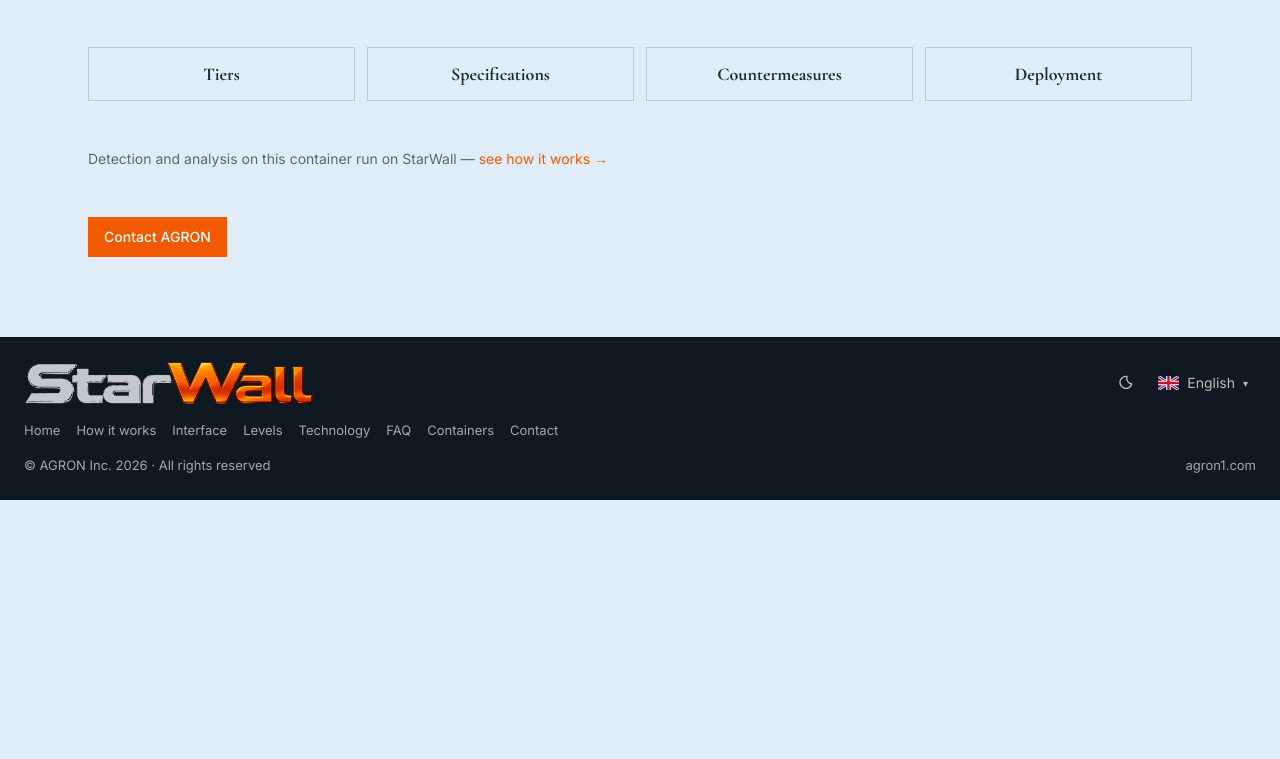
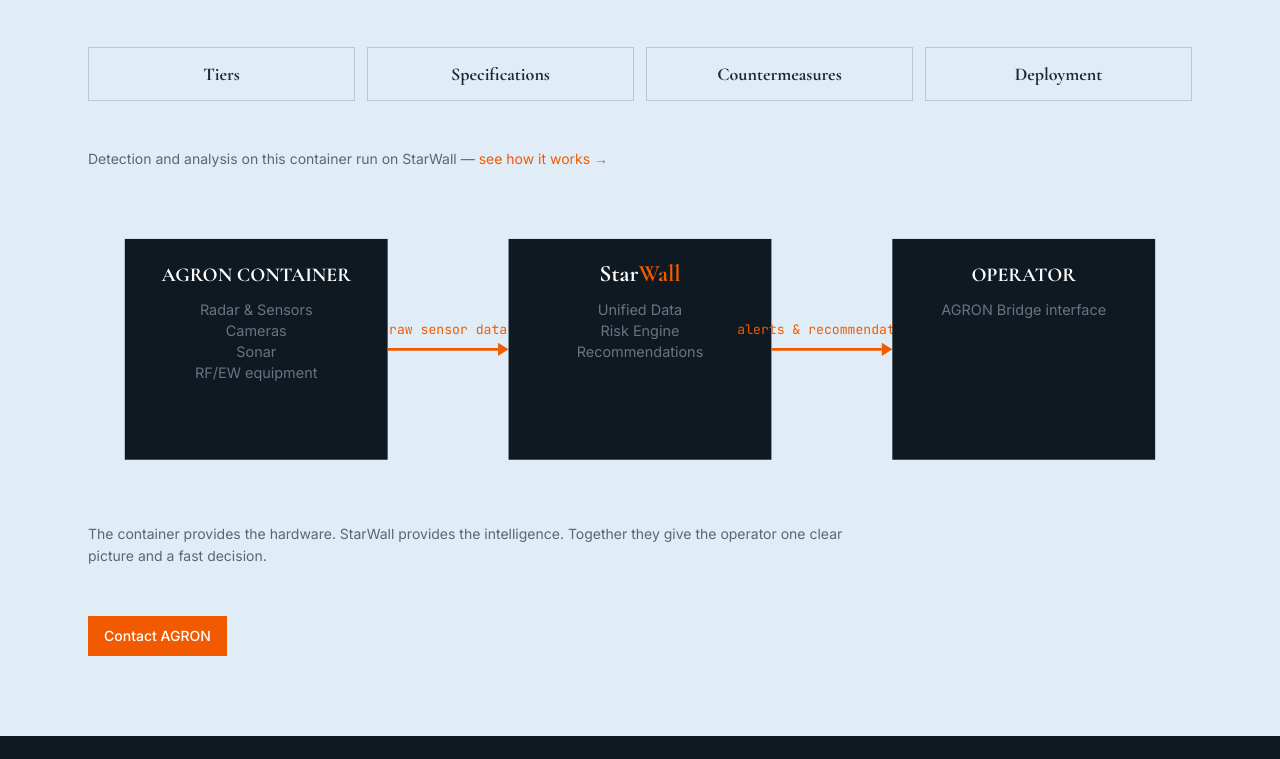
Before and after one commit to mkof14/starwall, a Next.js app: page /containers in a window 1280 px wide. Shown: the part 553-1312 px from the top of the page. Before the commit the page ends 1053 px from the top, so only its background shows below. Built offline with nearby package versions, Linux system fonts and the light colour scheme.

Commit message:
Show how AGRON Containers feed StarWall on the overview
Add a three-box schematic next to the existing StarWall line:
hardware in, intelligence in the middle, operator on Bridge.

Co-authored-by: dnainform <dnainform@gmail.com>

```diff
--- /dev/null
+++ b/src/components/container-connection-diagram.tsx
@@ -0,0 +1,147 @@
+const BOX_W = 200;
+const BOX_H = 168;
+const GAP = 92;
+const PAD = 28;
+
+const WIDTH = PAD * 2 + BOX_W * 3 + GAP * 2;
+const HEIGHT = BOX_H + PAD * 2 + 18;
+
+function Arrow({ x1, x2, y }: { x1: number; x2: number; y: number }) {
+  return (
+    <g>
+      <line x1={x1} y1={y} x2={x2 - 8} y2={y} stroke="#F15A00" strokeWidth="2" />
+      <polygon
+        points={`${x2},${y} ${x2 - 8},${y - 5} ${x2 - 8},${y + 5}`}
+        fill="#F15A00"
+      />
+    </g>
+  );
+}
+
+function Box({
+  x,
+  y,
+  title,
+  lines,
+  starwall,
+}: {
+  x: number;
+  y: number;
+  title: string;
+  lines: readonly string[];
+  starwall?: boolean;
+}) {
+  return (
+    <g>
+      <rect x={x} y={y} width={BOX_W} height={BOX_H} fill="#0F1922" />
+      {starwall ? (
+        <text
+          x={x + BOX_W / 2}
+          y={y + 32}
+          textAnchor="middle"
+          fontFamily="var(--font-cormorant), Georgia, serif"
+          fontSize="18"
+          fontWeight="700"
+        >
+          <tspan fill="#ffffff">Star</tspan>
+          <tspan fill="#F15A00">Wall</tspan>
+        </text>
+      ) : (
+        <text
+          x={x + BOX_W / 2}
+          y={y + 32}
+          textAnchor="middle"
+          fill="#ffffff"
+          fontFamily="var(--font-cormorant), Georgia, serif"
+          fontSize="15"
+          fontWeight="700"
+        >
+          {title}
+        </text>
+      )}
+      <text
+        x={x + BOX_W / 2}
+        y={y + 58}
+        textAnchor="middle"
+        fill="#6B7280"
+        fontFamily="var(--font-inter), system-ui, sans-serif"
+        fontSize="11"
+      >
+        {lines.map((line, index) => (
+          <tspan key={line} x={x + BOX_W / 2} dy={index === 0 ? 0 : 16}>
+            {line}
+          </tspan>
+        ))}
+      </text>
+    </g>
+  );
+}
+
+export function ContainerConnectionDiagram() {
+  const y = PAD + 10;
+  const midY = y + BOX_H / 2;
+  const left = PAD;
+  const mid = PAD + BOX_W + GAP;
+  const right = PAD + (BOX_W + GAP) * 2;
+
+  return (
+    <figure className="space-y-4">
+      <div className="overflow-x-auto">
+        <svg
+          viewBox={`0 0 ${WIDTH} ${HEIGHT}`}
+          role="img"
+          aria-label="AGRON Container hardware feeds StarWall, which sends alerts and recommendations to the operator on AGRON Bridge."
+          className="h-auto w-full min-w-[720px]"
+          preserveAspectRatio="xMinYMid meet"
+        >
+          <title>Container to StarWall to operator</title>
+          <Box
+            x={left}
+            y={y}
+            title="AGRON CONTAINER"
+            lines={["Radar & Sensors", "Cameras", "Sonar", "RF/EW equipment"]}
+          />
+          <Arrow x1={left + BOX_W} x2={mid} y={midY} />
+          <text
+            x={left + BOX_W + GAP / 2}
+            y={midY - 12}
+            textAnchor="middle"
+            fill="#F15A00"
+            fontFamily="var(--font-jetbrains), ui-monospace, monospace"
+            fontSize="10"
+          >
+            raw sensor data
+          </text>
+          <Box
+            x={mid}
+            y={y}
+            title="STARWALL"
+            starwall
+            lines={["Unified Data", "Risk Engine", "Recommendations"]}
+          />
+          <Arrow x1={mid + BOX_W} x2={right} y={midY} />
+          <text
+            x={mid + BOX_W + GAP / 2}
+            y={midY - 12}
+            textAnchor="middle"
+            fill="#F15A00"
+            fontFamily="var(--font-jetbrains), ui-monospace, monospace"
+            fontSize="10"
+          >
+            alerts & recommendations
+          </text>
+          <Box
+            x={right}
+            y={y}
+            title="OPERATOR"
+            lines={["AGRON Bridge interface"]}
+          />
+        </svg>
+      </div>
+      <figcaption className="max-w-3xl text-sm leading-relaxed text-muted">
+        The container provides the hardware. StarWall provides the intelligence.
+        Together they give the operator one clear picture and a fast decision.
+      </figcaption>
+    </figure>
+  );
+}
--- a/src/components/pages/containers-view.tsx
+++ b/src/components/pages/containers-view.tsx
@@ -1,6 +1,7 @@
 "use client";
 
 import Link from "next/link";
+import { ContainerConnectionDiagram } from "@/components/container-connection-diagram";
 import { usePreferences } from "@/lib/i18n/context";
 
 const zoneHrefs = [
@@ -72,12 +73,15 @@ export function ContainersView() {
           ))}
         </section>
 
+        <section className="space-y-5" data-testid="container-connection">
           <p className="text-sm text-muted">
             {t.containers.detectionLink}{" "}
             <Link href="/how-it-works" className="text-orange hover:underline">
               {t.containers.howLink}
             </Link>
           </p>
+          <ContainerConnectionDiagram />
+        </section>
 
         <Link
           href="/contact"
```
Lines whose indentation alone changed are shown as unchanged.
